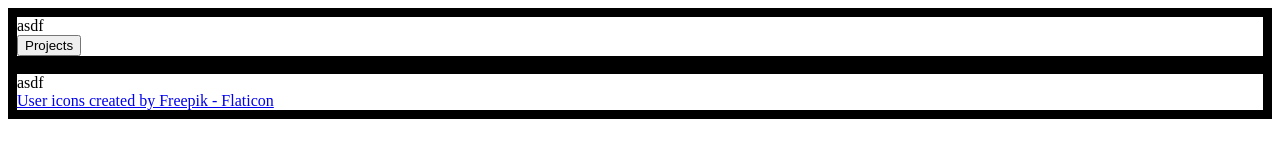
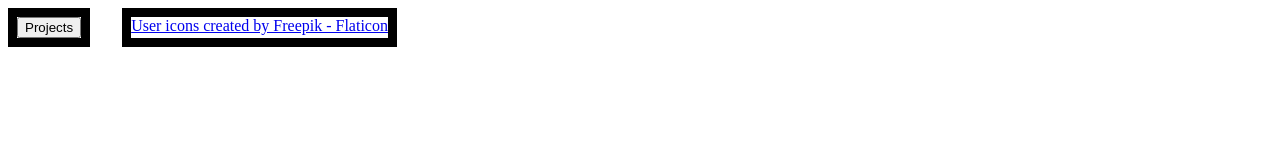
Before and after one commit to Amank1243/odin-todo-list, a website built with webpack: page src/template.html in a window 1280 px wide. Built offline with nearby package versions, Linux system fonts and the light colour scheme.

Commit message:
Fixed the styles not loading The fix was adding import ./styles into main.js, as that was the entry file I put in my webpack config

```diff
--- a/src/main.js
+++ b/src/main.js
@@ -0,0 +1 @@
+import "./styles.css";
--- a/src/styles.css
+++ b/src/styles.css
@@ -1,6 +1,8 @@
 body {
     display: flex;
-    flex-direction: column;
+    flex-direction: row;
+
+    gap: 2em;
 }
 
 #side-bar{
--- a/src/template.html
+++ b/src/template.html
@@ -8,12 +8,12 @@
     <script src="todoItem.js"></script>
 </head>
 <body>
-    <div id="side-bar">asdf
+    <div id="side-bar">
         <div id="profile"></div>
         <button>Projects</button>
     </div>
 
-    <div id="main-content">asdf
+    <div id="main-content">
         <div class="project">
             <div class="project-name"></div>
             <div class="project-description"></div>
```
